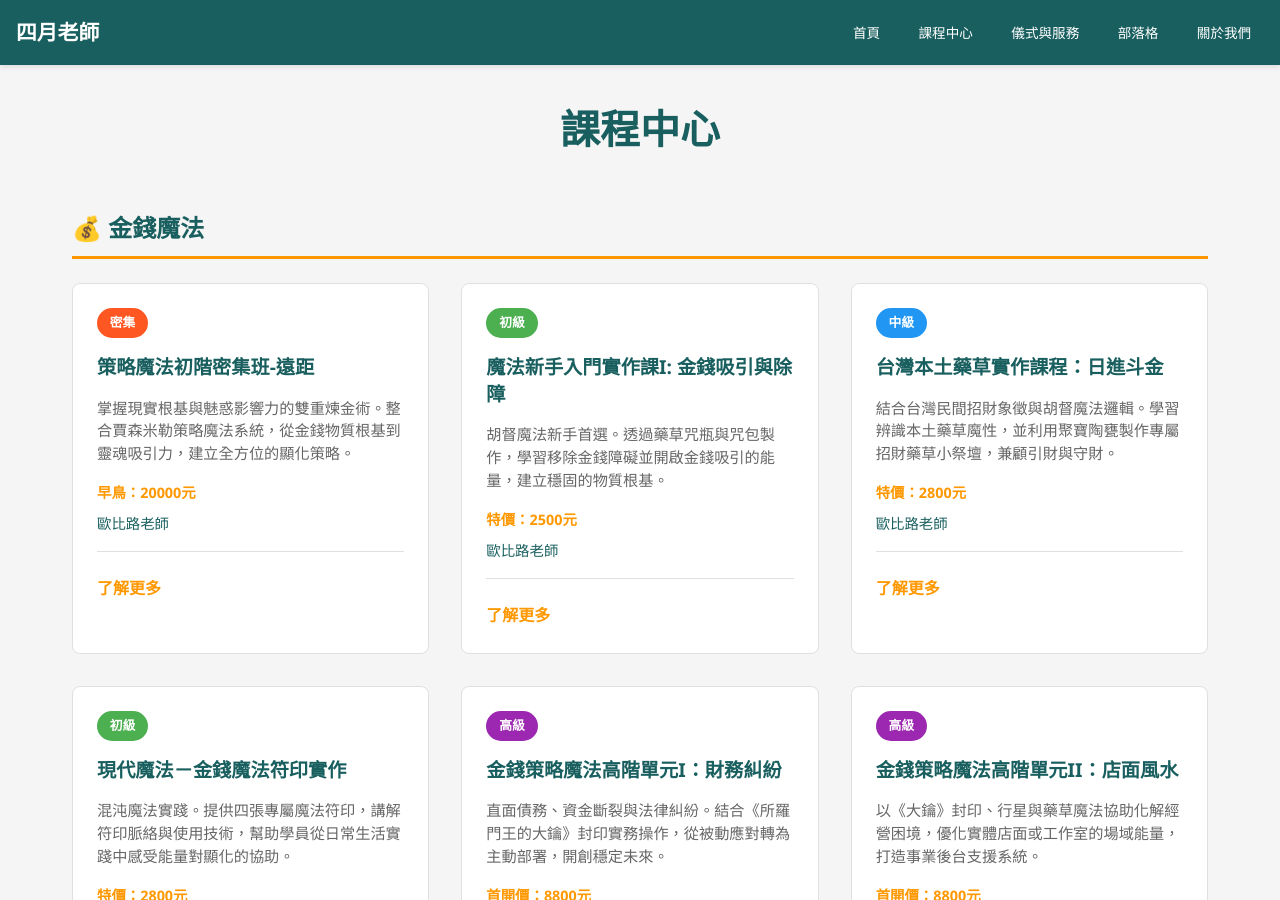
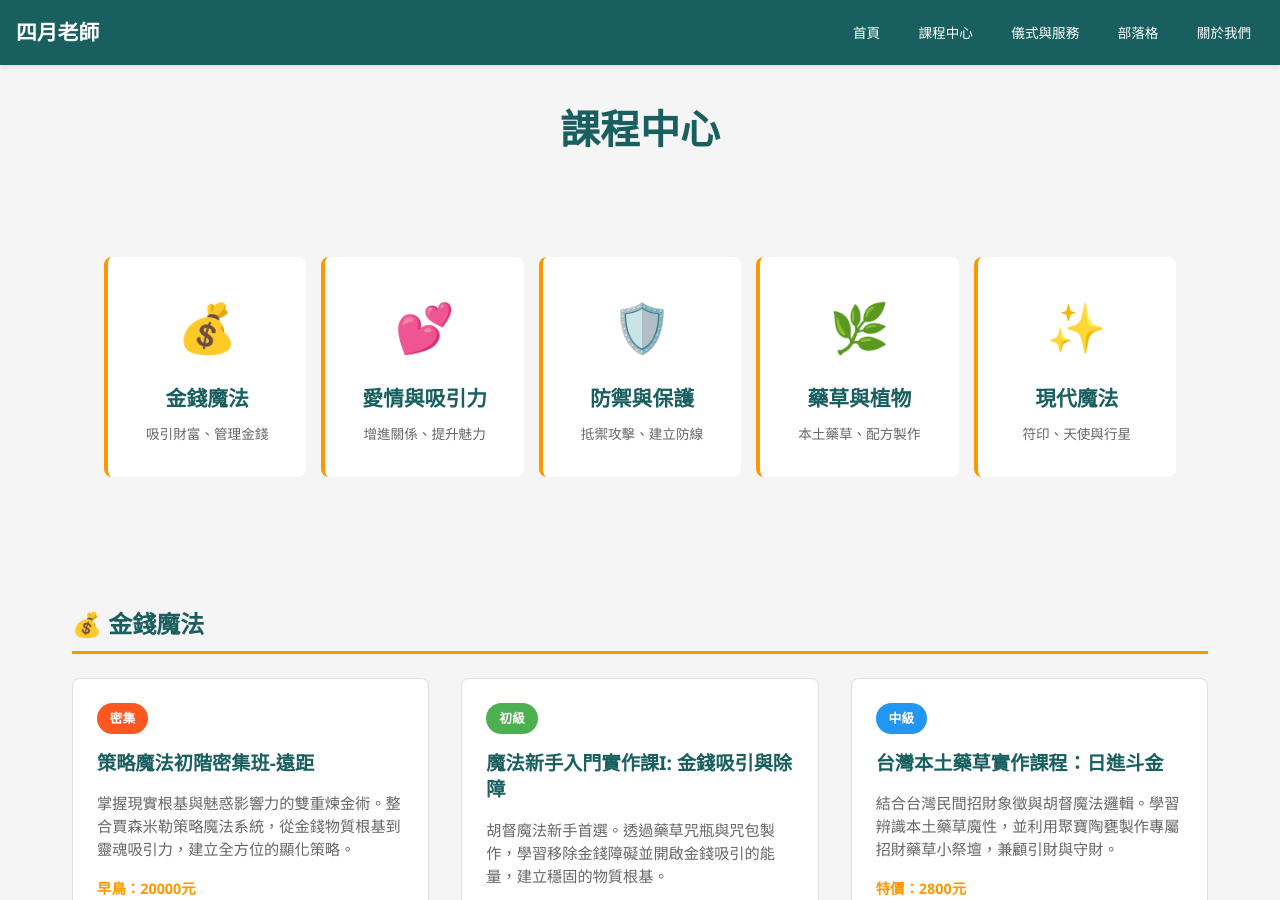
Before and after one commit to light4uliuphone-lang/hoodoo, a Jekyll site: the page built from course.html, in a window 1280 px wide and 900 px high. Built offline with Jekyll 4.4.1, drawn with Linux system fonts in a browser that asks for light colours.

Commit message:
Update course.html

```diff
--- a/course.html
+++ b/course.html
@@ -4,9 +4,41 @@ title: "課程中心"
 ---
 
 <div class="container" style="padding-top: 2rem; padding-bottom: 2rem;">
-    <h1 style="text-align: center; color: #1a5f5f; margin-bottom: 3rem; font-size: 2.5rem;">課程中心</h1>
+    <h1 style="text-align: center; color: #1a5f5f; margin-bottom: 2rem; font-size: 2.5rem;">課程中心</h1>
 
-    <section style="margin-bottom: 3rem;">
+    <section class="course-categories" style="margin-bottom: 4rem;">
+        <div class="container">
+            <div class="categories-grid" style="display: grid; grid-template-columns: repeat(auto-fit, minmax(150px, 1fr)); gap: 15px;">
+                <a href="#money" class="category-card" style="text-decoration: none; color: inherit; cursor: pointer;">
+                    <div class="category-icon">💰</div>
+                    <h3>金錢魔法</h3>
+                    <p style="font-size: 0.85rem;">吸引財富、管理金錢</p>
+                </a>
+                <a href="#love" class="category-card" style="text-decoration: none; color: inherit; cursor: pointer;">
+                    <div class="category-icon">💕</div>
+                    <h3>愛情與吸引力</h3>
+                    <p style="font-size: 0.85rem;">增進關係、提升魅力</p>
+                </a>
+                <a href="#protection" class="category-card" style="text-decoration: none; color: inherit; cursor: pointer;">
+                    <div class="category-icon">🛡️</div>
+                    <h3>防禦與保護</h3>
+                    <p style="font-size: 0.85rem;">抵禦攻擊、建立防線</p>
+                </a>
+                <a href="#herbs" class="category-card" style="text-decoration: none; color: inherit; cursor: pointer;">
+                    <div class="category-icon">🌿</div>
+                    <h3>藥草與植物</h3>
+                    <p style="font-size: 0.85rem;">本土藥草、配方製作</p>
+                </a>
+                <a href="#modern" class="category-card" style="text-decoration: none; color: inherit; cursor: pointer;">
+                    <div class="category-icon">✨</div>
+                    <h3>現代魔法</h3>
+                    <p style="font-size: 0.85rem;">符印、天使與行星</p>
+                </a>
+            </div>
+        </div>
+    </section>
+
+    <section id="money" style="margin-bottom: 3rem; scroll-margin-top: 100px;">
         <h2 style="color: #1a5f5f; border-bottom: 3px solid #ff9800; padding-bottom: 0.5rem; margin-bottom: 1.5rem;">💰 金錢魔法</h2>
         <div class="courses-grid">
             <div class="course-card">
@@ -19,7 +51,6 @@ title: "課程中心"
                 </div>
                 <a href="/courses/course-005/" class="learn-more">了解更多</a>
             </div>
-
             <div class="course-card">
                 <div class="course-tag" style="background-color: #4caf50;">初級</div>
                 <h3>魔法新手入門實作課I: 金錢吸引與除障</h3>
@@ -88,7 +119,7 @@ title: "課程中心"
         </div>
     </section>
 
-    <section style="margin-bottom: 3rem;">
+    <section id="love" style="margin-bottom: 3rem; scroll-margin-top: 100px;">
         <h2 style="color: #1a5f5f; border-bottom: 3px solid #ff9800; padding-bottom: 0.5rem; margin-bottom: 1.5rem;">💕 愛情與吸引力</h2>
         <div class="courses-grid">
             <div class="course-card">
@@ -137,7 +168,7 @@ title: "課程中心"
         </div>
     </section>
 
-    <section style="margin-bottom: 3rem;">
+    <section id="protection" style="margin-bottom: 3rem; scroll-margin-top: 100px;">
         <h2 style="color: #1a5f5f; border-bottom: 3px solid #ff9800; padding-bottom: 0.5rem; margin-bottom: 1.5rem;">🛡️ 防禦與保護</h2>
         <div class="courses-grid">
             <div class="course-card">
@@ -186,7 +217,7 @@ title: "課程中心"
         </div>
     </section>
 
-    <section style="margin-bottom: 3rem;">
+    <section id="herbs" style="margin-bottom: 3rem; scroll-margin-top: 100px;">
         <h2 style="color: #1a5f5f; border-bottom: 3px solid #ff9800; padding-bottom: 0.5rem; margin-bottom: 1.5rem;">🌿 藥草與植物魔法</h2>
         <div class="courses-grid">
             <div class="course-card">
@@ -235,7 +266,7 @@ title: "課程中心"
         </div>
     </section>
 
-    <section style="margin-bottom: 3rem;">
+    <section id="modern" style="margin-bottom: 3rem; scroll-margin-top: 100px;">
         <h2 style="color: #1a5f5f; border-bottom: 3px solid #ff9800; padding-bottom: 0.5rem; margin-bottom: 1.5rem;">✨ 現代魔法</h2>
         <div class="courses-grid">
             <div class="course-card">
```
